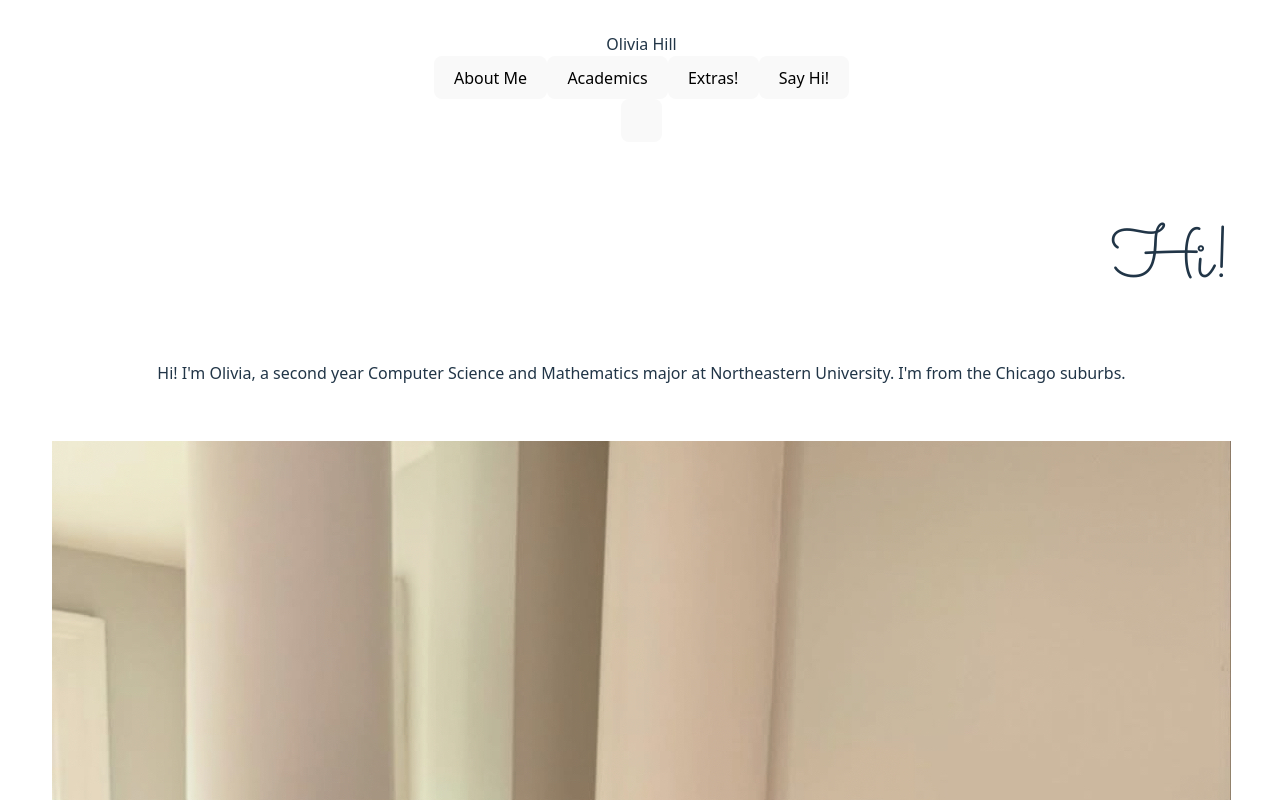
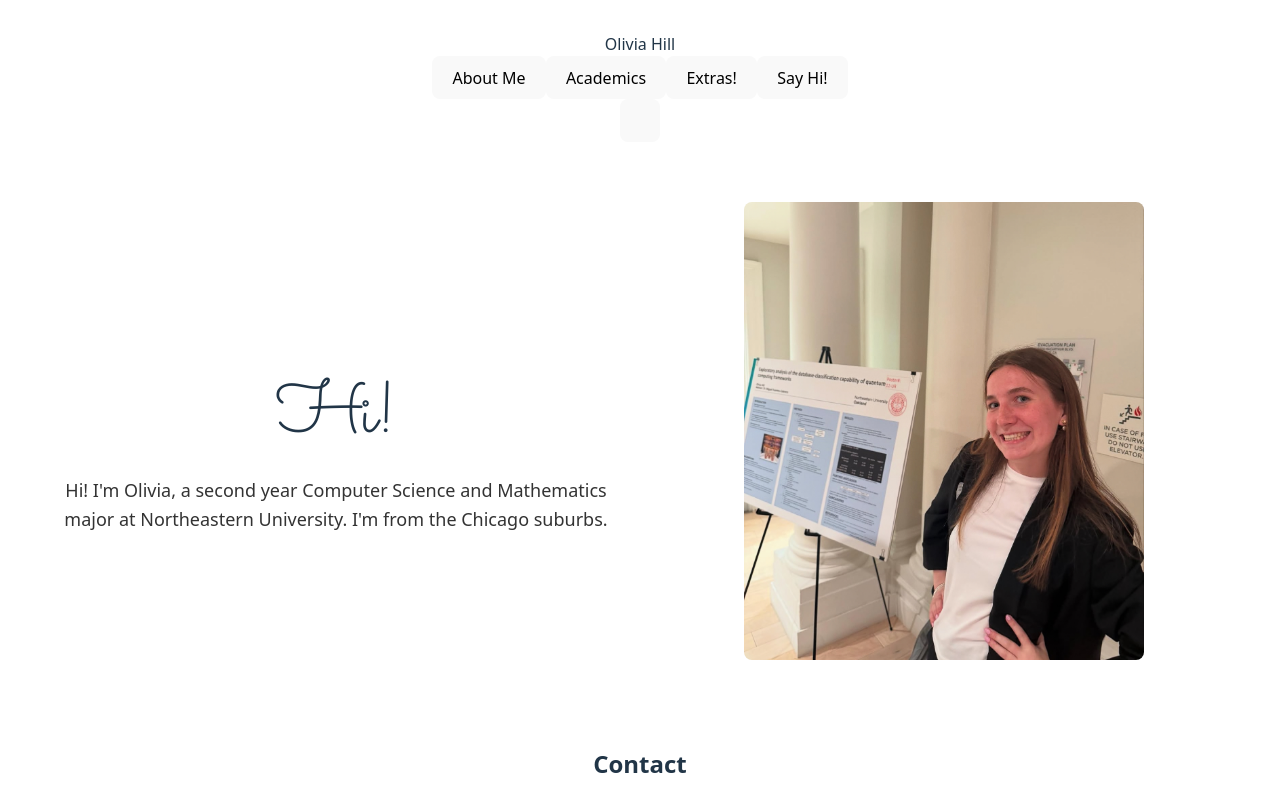
Before and after one commit to hill-ol/personal-website-vercel, a React (Vite) app: page / in a window 1280 px wide. Shown: the top 800 px of the page. Built offline with nearby package versions, Linux system fonts and the light colour scheme.

Commit message:
fixing css

```diff
--- a/src/index.css
+++ b/src/index.css
@@ -69,23 +69,49 @@ button:focus-visible {
   }
 }
 
-.about-container-flex {
-  display: flex;
-  gap: 20px;
+.about-section {
+  padding: 60px 20px;
+  max-width: 1200px;
+  margin: 0 auto;
 }
 
-.about-container,
-.about-image-container {
+.about-flex-container {
+  display: flex;
+  gap: 40px;
+  align-items: center;
+}
+
+.about-container {
   flex: 1;
-  padding: 20px;
 }
 
 .section-title {
   font-family: 'Sacramento', cursive;
   font-size: 72px;
-  text-align: right;
+  margin-bottom: 20px;
 }
 
-.about-about-text {
-  color: #535bf2;
+.about-text {
+  font-size: 18px;
+  line-height: 1.6;
+  color: #333;
 }
+
+.about-image-container {
+  flex: 1;
+}
+
+.about-image-container img {
+  width: 100%;
+  max-width: 400px;
+  height: auto;
+  object-fit: cover;
+  border-radius: 8px;
+}
+
+/* Make it stack on mobile */
+@media (max-width: 768px) {
+  .about-flex-container {
+    flex-direction: column;
+  }
+}
```
